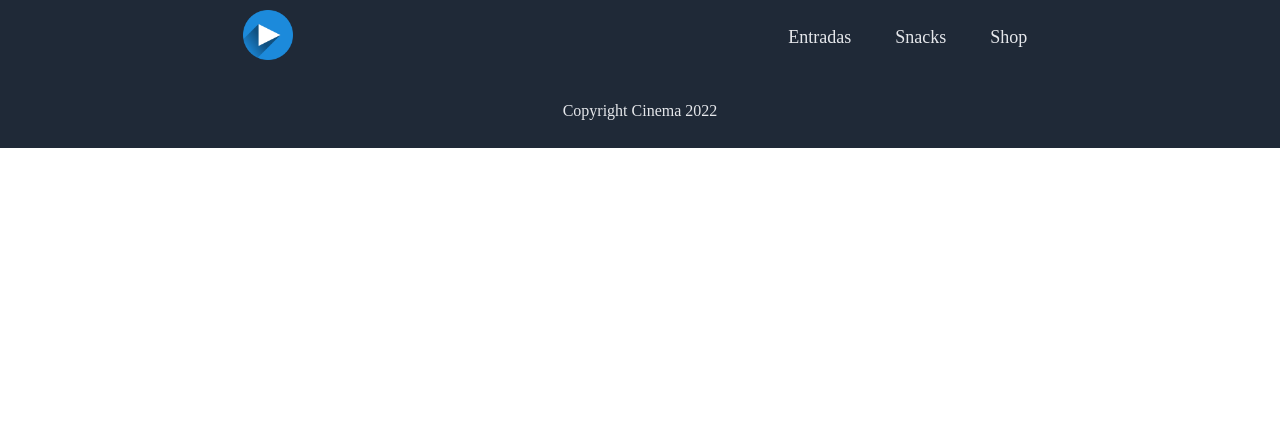
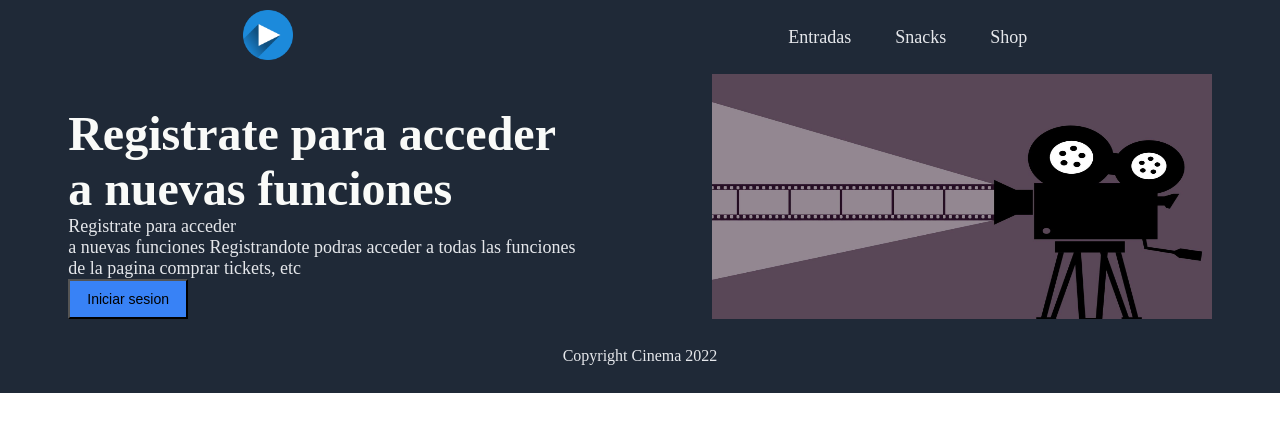
Before and after one commit to AgustinItuarte/Landing-Page, a plain HTML site: page index.html in a window 1280 px wide. Drawn offline with Linux system fonts and the light colour scheme.

Commit message:
Segundo header implementado

```diff
--- a/index.html
+++ b/index.html
@@ -19,7 +19,13 @@
         </div>
     </div>
     <div class="up-container2">
-
+        <div class="registro">
+            <h1>Registrate para acceder<br> a nuevas funciones</h1>
+            <p>Registrate para acceder<br> a nuevas funciones
+                Registrandote podras acceder a todas las funciones<br> de la pagina comprar tickets, etc</p>
+            <button>Iniciar sesion</button>
+        </div>
+        <img src="img/pelicula.jpg" class="img-pelicula" alt="">
     </div>
     <div class="content">
 
--- a/styles.css
+++ b/styles.css
@@ -11,13 +11,11 @@ body {
     align-items: center;
     background-color: #1F2937;
 }
-
 .logo {
     width: 50px;
     height: 50px;
     padding: 10px;
 }
-
 .links-up a {
     margin: 20px;
     font-size: 18px;
@@ -26,7 +24,36 @@ body {
 }
 
 .up-container2 {
+    display: flex;
+    align-items: center;
+    justify-content: space-around;
     background-color: #1F2937;
+    color: #E5E7EB;
+}
+.registro {
+    display: flex;
+    flex-direction: column;
+}
+.up-container2 h1 {
+    font-size: 48px;
+    color: #F9FAF8;
+    font-weight: bolder;
+    margin-bottom: 0;
+}
+.up-container2 p {
+    margin-top: 0;
+    margin-bottom: 0;
+    font-size: 18px;
+}
+.up-container2 button {
+    font-size: 14px;
+    width: 120px;
+    padding: 10px;
+    background-color: #3882F6;
+}
+.img-pelicula {
+    width: 500px;
+    height: 245.16px;
 }
 
 .footer {
```
Also changed, not shown: img/pelicula.jpg (added).
